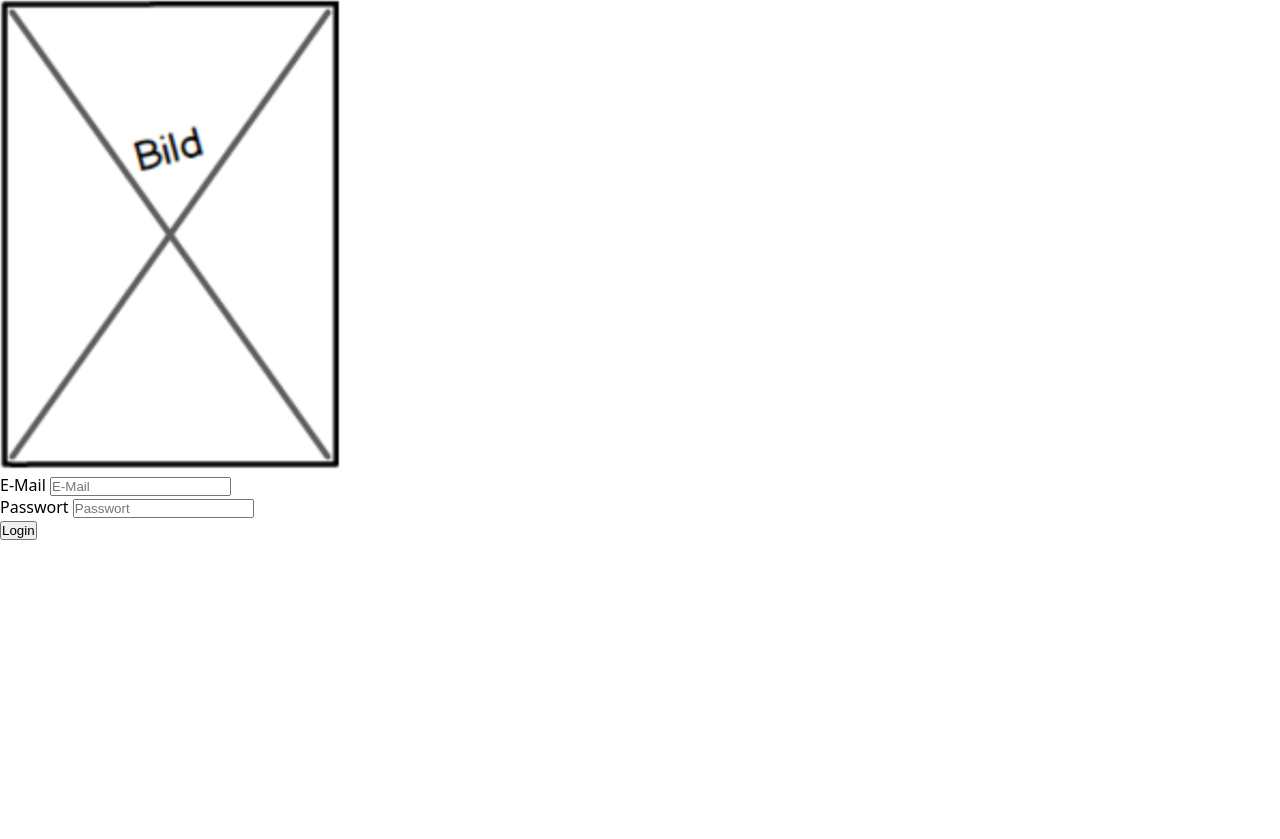
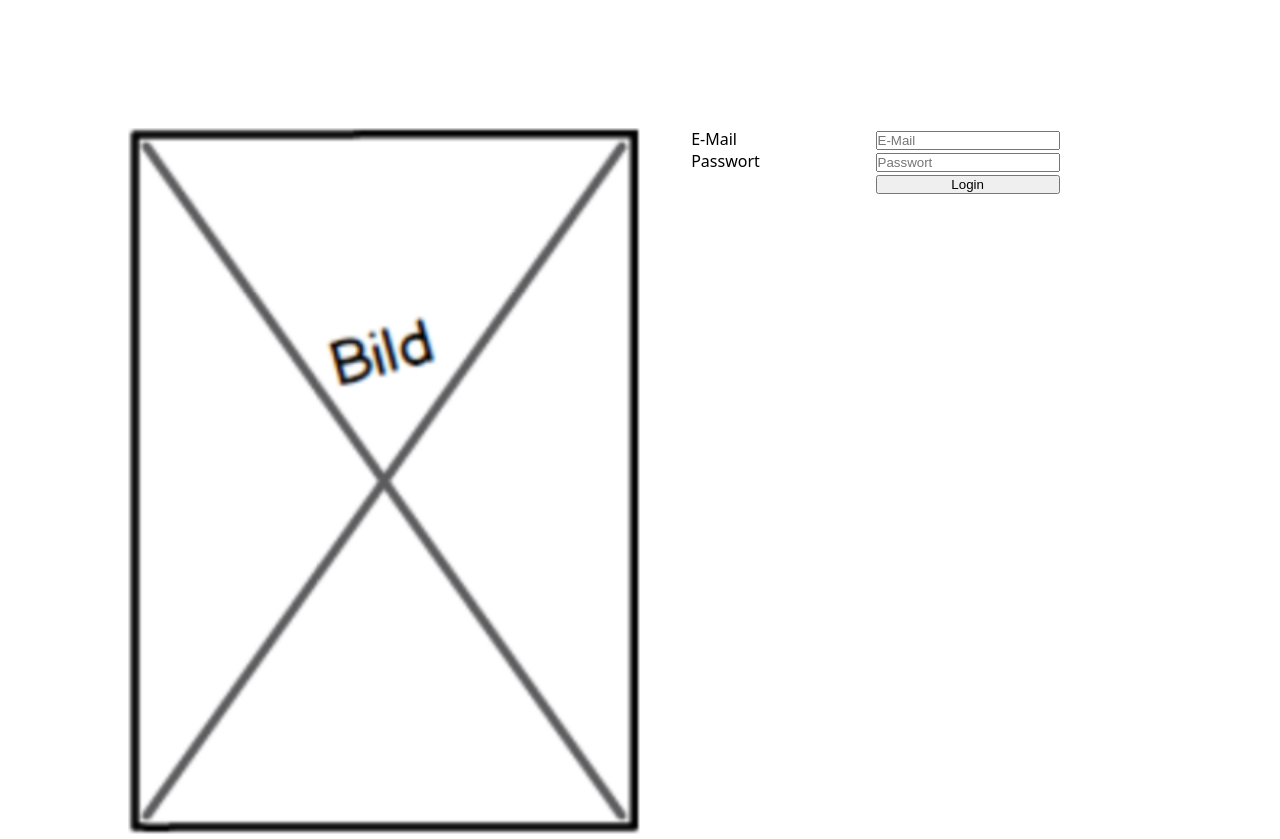
Before and after one commit to flegelleicht/mxmgo, an Angular app in the folder html-aufgabe/: page /login in a window 1280 px wide. Before the commit the page ends 800 px from the top, so only its background shows below. Built offline with nearby package versions, Linux system fonts and the light colour scheme.

Commit message:
Added landscape styling to login component

```diff
--- a/html-aufgabe/src/app/components/login/login.component.css
+++ b/html-aufgabe/src/app/components/login/login.component.css
@@ -0,0 +1,36 @@
+#container {
+	width: 100vw;
+	height: 100vh;
+	display: flex;
+	flex-direction: row;
+	justify-content: center;
+}
+div.panel {
+	width: 40%;
+	padding: 10% 0;
+}
+#login-image {
+	width:100%;
+}
+
+#login-form {
+	display: flex;
+	flex-direction: column;
+	justify-content: flex-start;
+	padding-left: 10%;
+}
+#login-btn {
+	box-sizing: border-box;
+	margin-left: 40%;
+}
+.column {
+	display: inline-block;
+	width: 40%;
+}
+#app-messages {
+	display: inline-block;
+	width:40%;
+	margin-left:40%;
+	text-align: center;
+	color: red;
+}
--- a/html-aufgabe/src/app/components/login/login.component.html
+++ b/html-aufgabe/src/app/components/login/login.component.html
@@ -1,8 +1,8 @@
 <div id="container">
-  <div>
-    <img src="assets/images/image.png">
+  <div class="panel">
+    <img id="login-image" src="assets/images/image.png">
   </div>
-  <div>
+  <div class="panel">
     <form
       id="login-form"
       action="login"
@@ -10,24 +10,26 @@
       accept-charset="utf-8"
       (submit)="login($event)">
       <p>
-        <label>E-Mail
+        <label for="login-mail" class="column" >E-Mail</label>
         <input #loginMail
           id="login-mail"
+          class="column"
           type="email"
           placeholder="E-Mail">
-        </label>
       </p>
       <p>
-        <label>Passwort
+        <label for="login-pass" class="column">Passwort</label>
         <input #loginPass
           id="login-pass"
+          class="column"
           type="password"
           placeholder="Passwort">
-        </label>
       </p>
       <p>
-        <input type="submit" value="Login">
+        <input id="login-btn" class="column" type="submit" value="Login">
+      </p>
+      <p>
+        <app-messages id="app-messages" class="column"></app-messages>
       </p>
     </form>
-    <app-messages></app-messages>
 </div>
```
Lines whose indentation alone changed are shown as unchanged.
